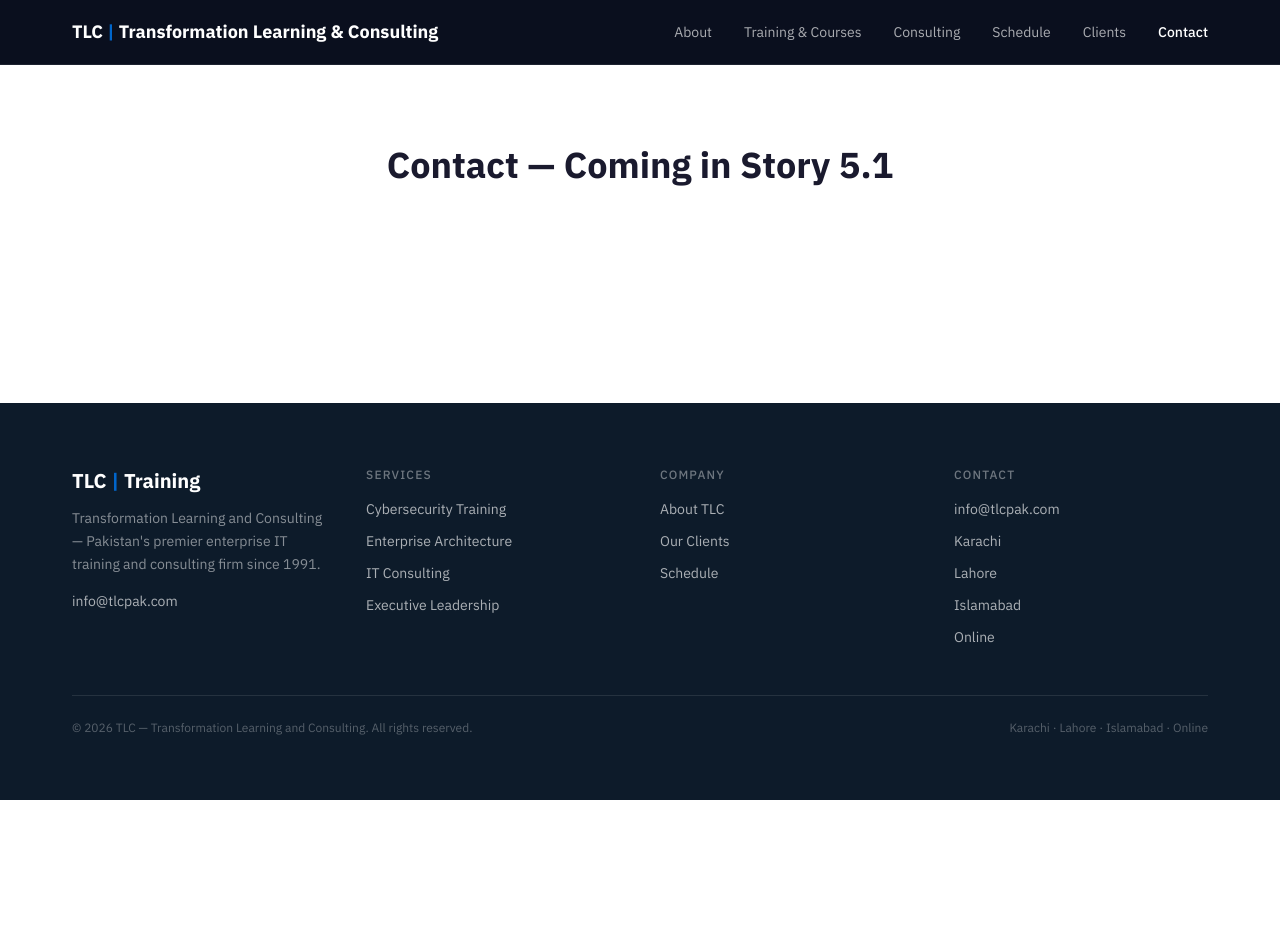
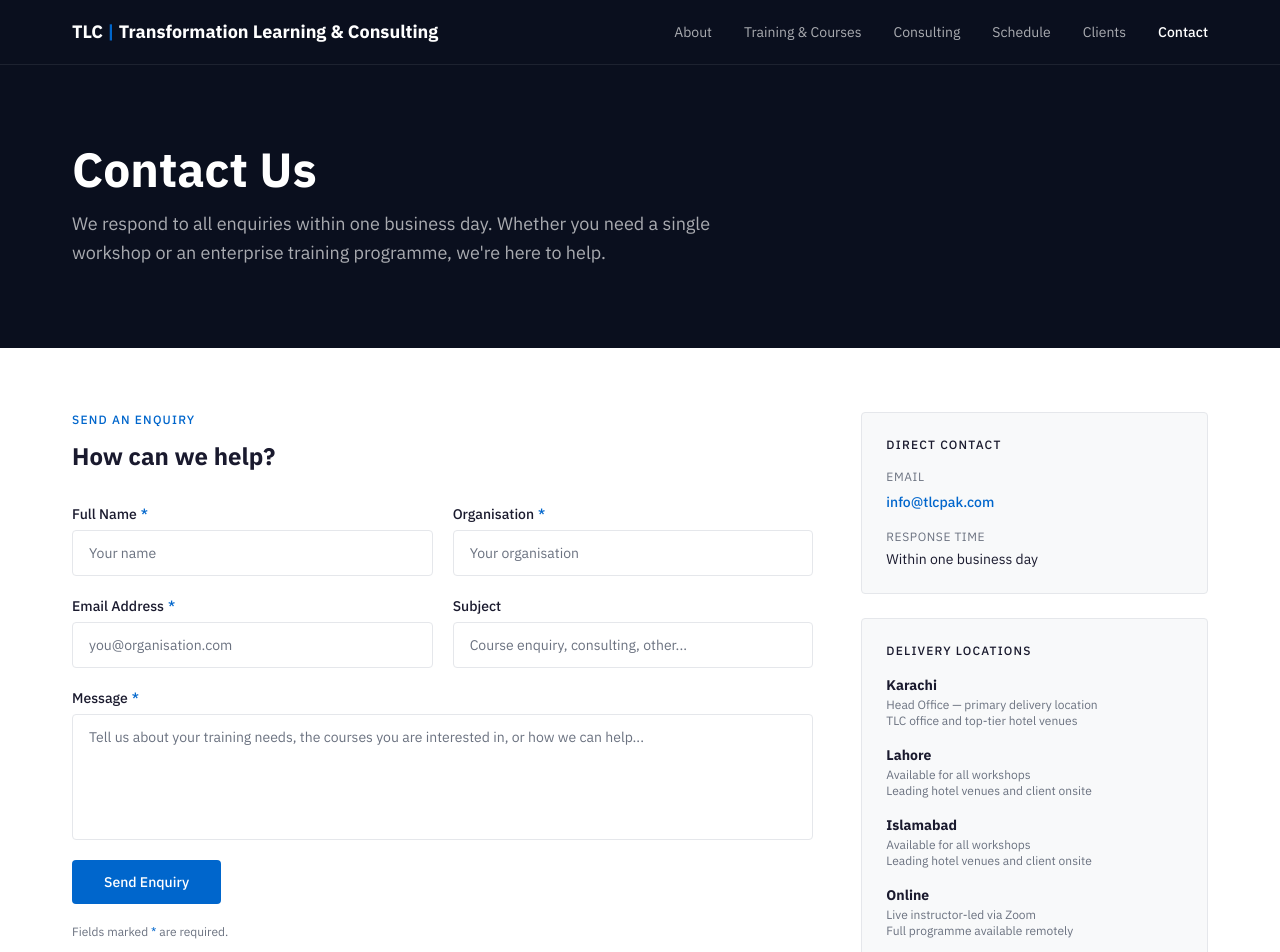
Before and after one commit to vaqarhussain1/tlc-website, a Next.js app: page /contact in a window 1280 px wide. Shown: the top 952 px of the page. Before the commit the page ends 800 px from the top, so only its background shows below. Built offline with nearby package versions, Linux system fonts and the light colour scheme.

Commit message:
feat: contact page — enquiry form (Formspree + mailto fallback), office locations, group offer

```diff
--- a/src/app/contact/page.tsx
+++ b/src/app/contact/page.tsx
@@ -1,15 +1,118 @@
 import type { Metadata } from 'next'
+import { PageHero } from '@/components/shared/PageHero'
+import { ContactForm } from '@/components/contact/ContactForm'
 import { siteConfig } from '@/lib/site-config'
 
 export const metadata: Metadata = {
   title: `Contact TLC | Training & Consulting`,
-  description: `Get in touch with TLC. Email us at ${siteConfig.email} or enquire about training and consulting services.`,
+  description: `Get in touch with TLC — Pakistan's premier enterprise IT training and consulting firm. Email info@tlcpak.com or submit an enquiry for training programmes, consulting services, or group rates.`,
+  openGraph: {
+    title: `Contact TLC | Training & Consulting`,
+    description: `Enquire about TLC's cybersecurity, enterprise architecture, and IT training workshops. Delivered in Karachi, Lahore, Islamabad, and online.`,
+    url: `${siteConfig.url}/contact`,
+    siteName: siteConfig.name,
+  },
 }
+
+const officeLocations = [
+  {
+    city: 'Karachi',
+    detail: 'Head Office — primary delivery location',
+    note: 'TLC office and top-tier hotel venues',
+  },
+  {
+    city: 'Lahore',
+    detail: 'Available for all workshops',
+    note: 'Leading hotel venues and client onsite',
+  },
+  {
+    city: 'Islamabad',
+    detail: 'Available for all workshops',
+    note: 'Leading hotel venues and client onsite',
+  },
+  {
+    city: 'Online',
+    detail: 'Live instructor-led via Zoom',
+    note: 'Full programme available remotely',
+  },
+]
 
 export default function ContactPage() {
   return (
-    <div className="py-20 px-6 text-center">
-      <h1 className="text-4xl font-bold text-charcoal">Contact — Coming in Story 5.1</h1>
-    </div>
+    <>
+      <PageHero
+        title="Contact Us"
+        subtitle="We respond to all enquiries within one business day. Whether you need a single workshop or an enterprise training programme, we're here to help."
+      />
+
+      <section className="w-full bg-white">
+        <div className="mx-auto max-w-[1200px] px-6 py-16 lg:px-8">
+          <div className="grid grid-cols-1 gap-12 lg:grid-cols-12">
+
+            {/* Form — 8 cols */}
+            <div className="lg:col-span-8">
+              <p className="text-xs font-medium uppercase tracking-widest text-blue-600 mb-3">
+                Send an Enquiry
+              </p>
+              <h2 className="text-2xl font-bold text-charcoal mb-8">
+                How can we help?
+              </h2>
+              <ContactForm />
+            </div>
+
+            {/* Contact details — 4 cols */}
+            <aside className="lg:col-span-4 flex flex-col gap-6">
+
+              {/* Direct contact */}
+              <div className="rounded border border-grey-200 bg-grey-50 p-6">
+                <p className="text-xs font-medium uppercase tracking-widest text-charcoal mb-4">
+                  Direct Contact
+                </p>
+                <div className="space-y-4">
+                  <div>
+                    <p className="text-xs text-grey-400 uppercase tracking-wider mb-1">Email</p>
+                    <a
+                      href={`mailto:${siteConfig.email}`}
+                      className="text-sm font-medium text-blue-600 hover:underline"
+                    >
+                      {siteConfig.email}
+                    </a>
+                  </div>
+                  <div>
+                    <p className="text-xs text-grey-400 uppercase tracking-wider mb-1">Response Time</p>
+                    <p className="text-sm text-charcoal">Within one business day</p>
+                  </div>
+                </div>
+              </div>
+
+              {/* Office locations */}
+              <div className="rounded border border-grey-200 bg-grey-50 p-6">
+                <p className="text-xs font-medium uppercase tracking-widest text-charcoal mb-4">
+                  Delivery Locations
+                </p>
+                <div className="space-y-4">
+                  {officeLocations.map(({ city, detail, note }) => (
+                    <div key={city}>
+                      <p className="text-sm font-semibold text-charcoal">{city}</p>
+                      <p className="text-xs text-grey-400 mt-0.5">{detail}</p>
+                      <p className="text-xs text-grey-400">{note}</p>
+                    </div>
+                  ))}
+                </div>
+              </div>
+
+              {/* Group offer callout */}
+              <div className="rounded border-l-4 border-blue-600 bg-[#e8f0fb] px-5 py-4">
+                <p className="text-sm font-semibold text-charcoal">Group Offer</p>
+                <p className="mt-1 text-xs text-grey-400 leading-relaxed">
+                  One complimentary seat per four paid registrations on all open-enrolment workshops.
+                </p>
+              </div>
+            </aside>
+
+          </div>
+        </div>
+      </section>
+    </>
   )
 }
--- /dev/null
+++ b/src/components/contact/ContactForm.tsx
@@ -0,0 +1,174 @@
+'use client'
+
+import { useState, FormEvent } from 'react'
+import { cn } from '@/lib/utils'
+
+type FormState = 'idle' | 'submitting' | 'success' | 'error'
+
+interface FieldProps {
+  id: string
+  label: string
+  required?: boolean
+  children: React.ReactNode
+}
+
+function Field({ id, label, required, children }: FieldProps) {
+  return (
+    <div className="flex flex-col gap-1.5">
+      <label htmlFor={id} className="text-sm font-medium text-charcoal">
+        {label}
+        {required && <span className="ml-1 text-blue-600" aria-label="required">*</span>}
+      </label>
+      {children}
+    </div>
+  )
+}
+
+const inputClass =
+  'w-full rounded border border-grey-200 px-4 py-3 text-sm text-charcoal placeholder:text-grey-400 focus:border-blue-600 focus:ring-2 focus:ring-blue-600/20 focus:outline-none transition-colors'
+
+export function ContactForm() {
+  const [state, setState] = useState<FormState>('idle')
+  const [errorMsg, setErrorMsg] = useState('')
+
+  async function handleSubmit(e: FormEvent<HTMLFormElement>) {
+    e.preventDefault()
+    setState('submitting')
+    setErrorMsg('')
+
+    const formspreeId = process.env.NEXT_PUBLIC_FORMSPREE_ID
+    if (!formspreeId) {
+      // Fallback: open mailto if Formspree isn't configured
+      const data = new FormData(e.currentTarget)
+      const subject = encodeURIComponent(String(data.get('subject') || 'Enquiry from tlcpak.com'))
+      const body = encodeURIComponent(
+        `Name: ${data.get('name')}\nOrganisation: ${data.get('organisation')}\nEmail: ${data.get('email')}\n\n${data.get('message')}`
+      )
+      window.location.href = `mailto:info@tlcpak.com?subject=${subject}&body=${body}`
+      setState('idle')
+      return
+    }
+
+    try {
+      const res = await fetch(`https://formspree.io/f/${formspreeId}`, {
+        method: 'POST',
+        body: new FormData(e.currentTarget),
+        headers: { Accept: 'application/json' },
+      })
+
+      if (res.ok) {
+        setState('success')
+        ;(e.target as HTMLFormElement).reset()
+      } else {
+        const json = await res.json().catch(() => ({}))
+        setErrorMsg(
+          (json as { error?: string }).error ||
+            'Something went wrong. Please email us directly at info@tlcpak.com.'
+        )
+        setState('error')
+      }
+    } catch {
+      setErrorMsg('Unable to send message. Please email us directly at info@tlcpak.com.')
+      setState('error')
+    }
+  }
+
+  if (state === 'success') {
+    return (
+      <div className="rounded border border-grey-200 bg-grey-50 p-8 text-center">
+        <div className="text-3xl mb-3" aria-hidden="true">✓</div>
+        <h3 className="text-lg font-bold text-charcoal mb-2">Message Sent</h3>
+        <p className="text-sm text-grey-400">
+          Thank you for your enquiry. We will respond within one business day.
+        </p>
+        <button
+          onClick={() => setState('idle')}
+          className="mt-4 text-sm text-blue-600 hover:underline"
+        >
+          Send another message
+        </button>
+      </div>
+    )
+  }
+
+  return (
+    <form onSubmit={handleSubmit} noValidate className="flex flex-col gap-5">
+      <div className="grid grid-cols-1 gap-5 sm:grid-cols-2">
+        <Field id="name" label="Full Name" required>
+          <input
+            id="name"
+            name="name"
+            type="text"
+            autoComplete="name"
+            required
+            className={inputClass}
+            placeholder="Your name"
+          />
+        </Field>
+        <Field id="organisation" label="Organisation" required>
+          <input
+            id="organisation"
+            name="organisation"
+            type="text"
+            autoComplete="organization"
+            required
+            className={inputClass}
+            placeholder="Your organisation"
+          />
+        </Field>
+      </div>
+
+      <div className="grid grid-cols-1 gap-5 sm:grid-cols-2">
+        <Field id="email" label="Email Address" required>
+          <input
+            id="email"
+            name="email"
+            type="email"
+            autoComplete="email"
+            required
+            className={inputClass}
+            placeholder="you@organisation.com"
+          />
+        </Field>
+        <Field id="subject" label="Subject">
+          <input
+            id="subject"
+            name="subject"
+            type="text"
+            className={inputClass}
+            placeholder="Course enquiry, consulting, other..."
+          />
+        </Field>
+      </div>
+
+      <Field id="message" label="Message" required>
+        <textarea
+          id="message"
+          name="message"
+          rows={5}
+          required
+          className={cn(inputClass, 'resize-none')}
+          placeholder="Tell us about your training needs, the courses you are interested in, or how we can help..."
+        />
+      </Field>
+
+      {state === 'error' && (
+        <p className="text-sm text-red-600 rounded border border-red-200 bg-red-50 px-4 py-3" role="alert">
+          {errorMsg}
+        </p>
+      )}
+
+      <button
+        type="submit"
+        disabled={state === 'submitting'}
+        className="w-full sm:w-auto sm:self-start inline-flex items-center justify-center rounded bg-blue-600 px-8 py-3 text-sm font-medium text-white hover:bg-blue-700 disabled:opacity-60 disabled:cursor-not-allowed transition-colors"
+      >
+        {state === 'submitting' ? 'Sending…' : 'Send Enquiry'}
+      </button>
+
+      <p className="text-xs text-grey-400">
+        Fields marked <span className="text-blue-600">*</span> are required.
+      </p>
+    </form>
+  )
+}
```
